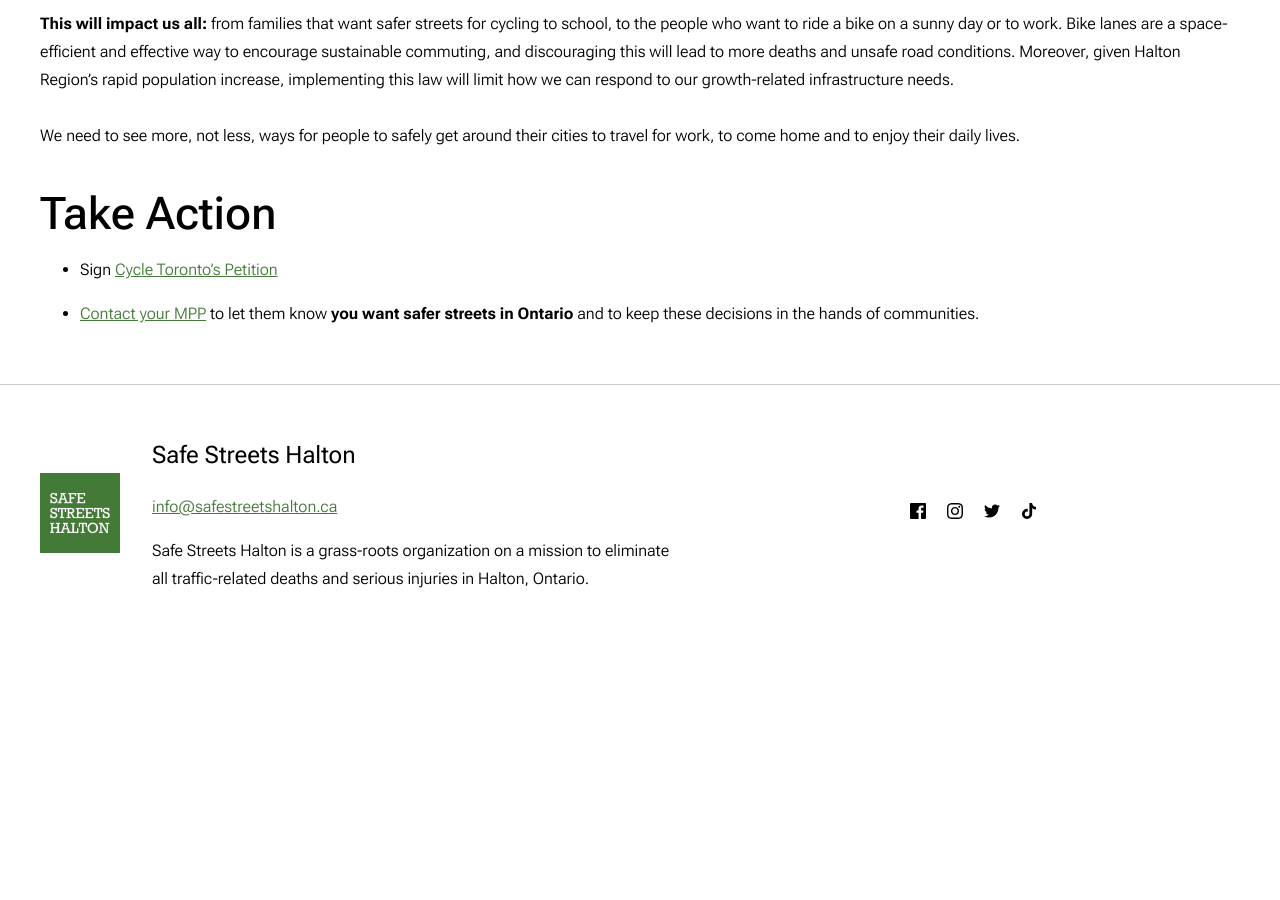
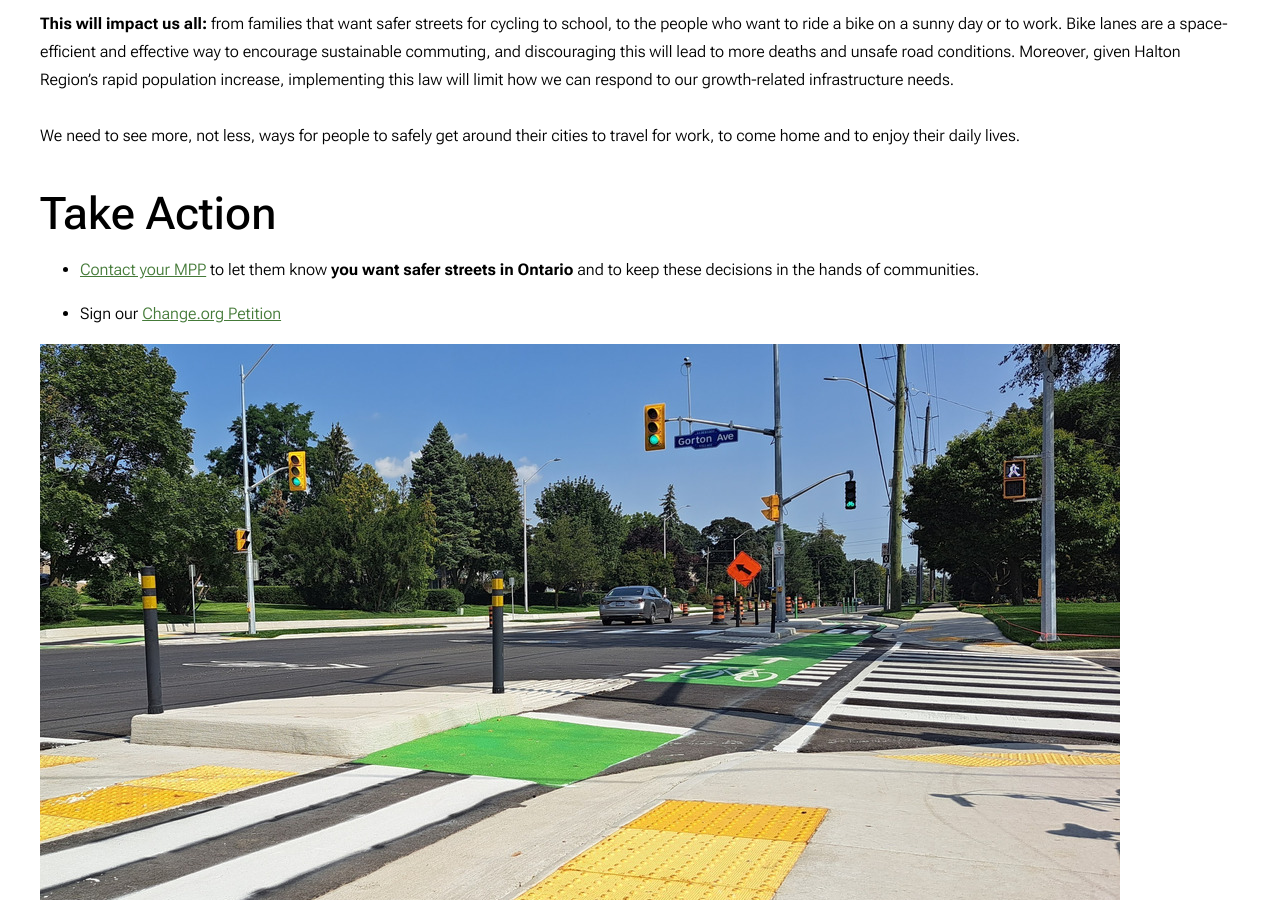
Before and after one commit to Safe-Streets-Halton/safe-streets-halton.github.io, a Jekyll site: the page built from campaigns/we-want-safer-streets-ontario.markdown, in a window 1280 px wide and 900 px high, scrolled down 339 px. Built offline with Jekyll 4.4.1, drawn with Linux system fonts in a browser that asks for light colours; before the commit the page ends 980 px from its top, so only the background shows below that.

Commit message:
Updated We Want Safer Streets Ontario

```diff
--- a/campaigns/we-want-safer-streets-ontario.markdown
+++ b/campaigns/we-want-safer-streets-ontario.markdown
@@ -19,6 +19,8 @@ We need to see more, not less, ways for people to safely get around their cities
 
 ## Take Action
 
-* Sign [Cycle Toronto's Petition](https://www.cycleto.ca/ilovebikelanes)
+* [Contact your MPP](https://win.newmode.net/safestreetshalton/our-safety-our-streets-our-choice) to let them know **you want safer streets in Ontario** and to keep these decisions in the hands of communities.
 
-* [Contact your MPP](https://win.newmode.net/safestreetshalton/our-safety-our-streets-our-choice) to let them know **you want safer streets in Ontario** and to keep these decisions in the hands of communities.
+* Sign our [Change.org Petition](https://www.change.org/p/oppose-the-province-wide-bike-lane-ban)
+
+[![ontario-bike-lane-ban-change-petition-share.jpg](/uploads/ontario-bike-lane-ban-change-petition-share.jpg)](https://www.change.org/p/oppose-the-province-wide-bike-lane-ban)
```
